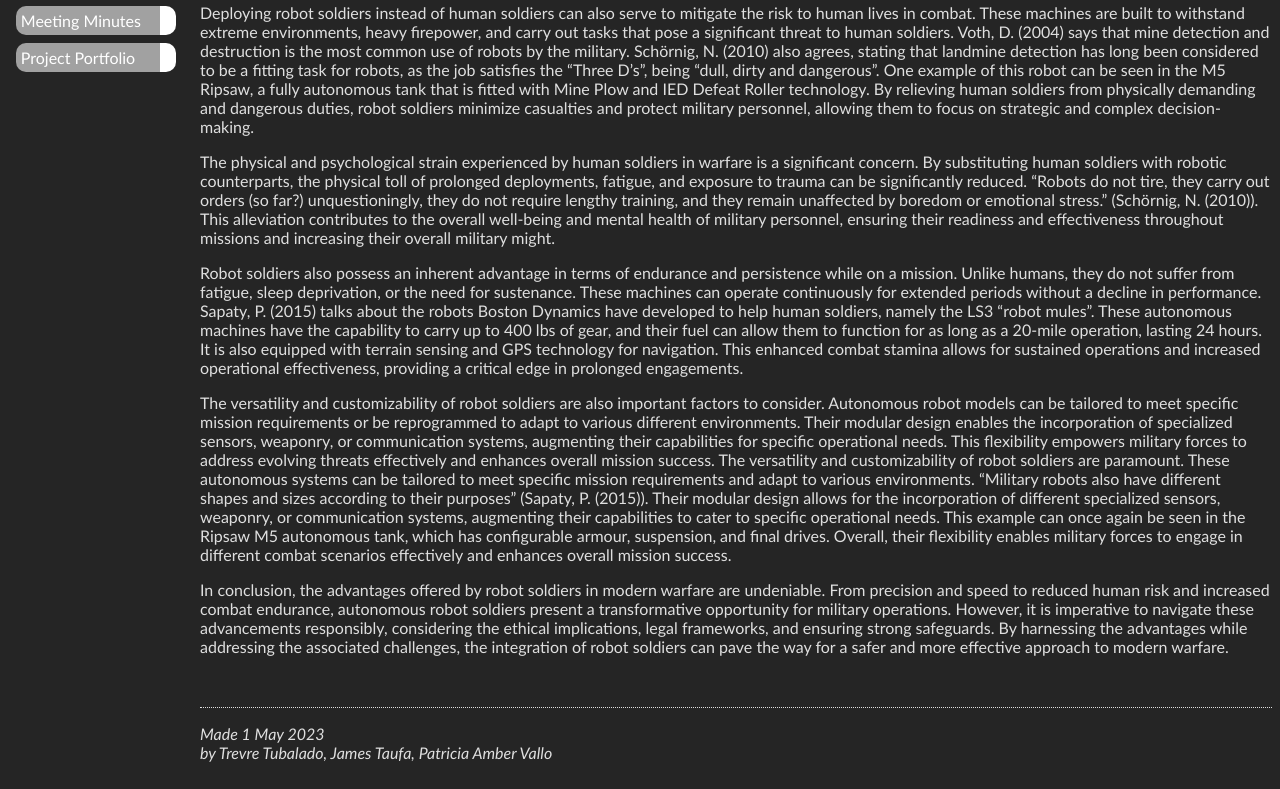
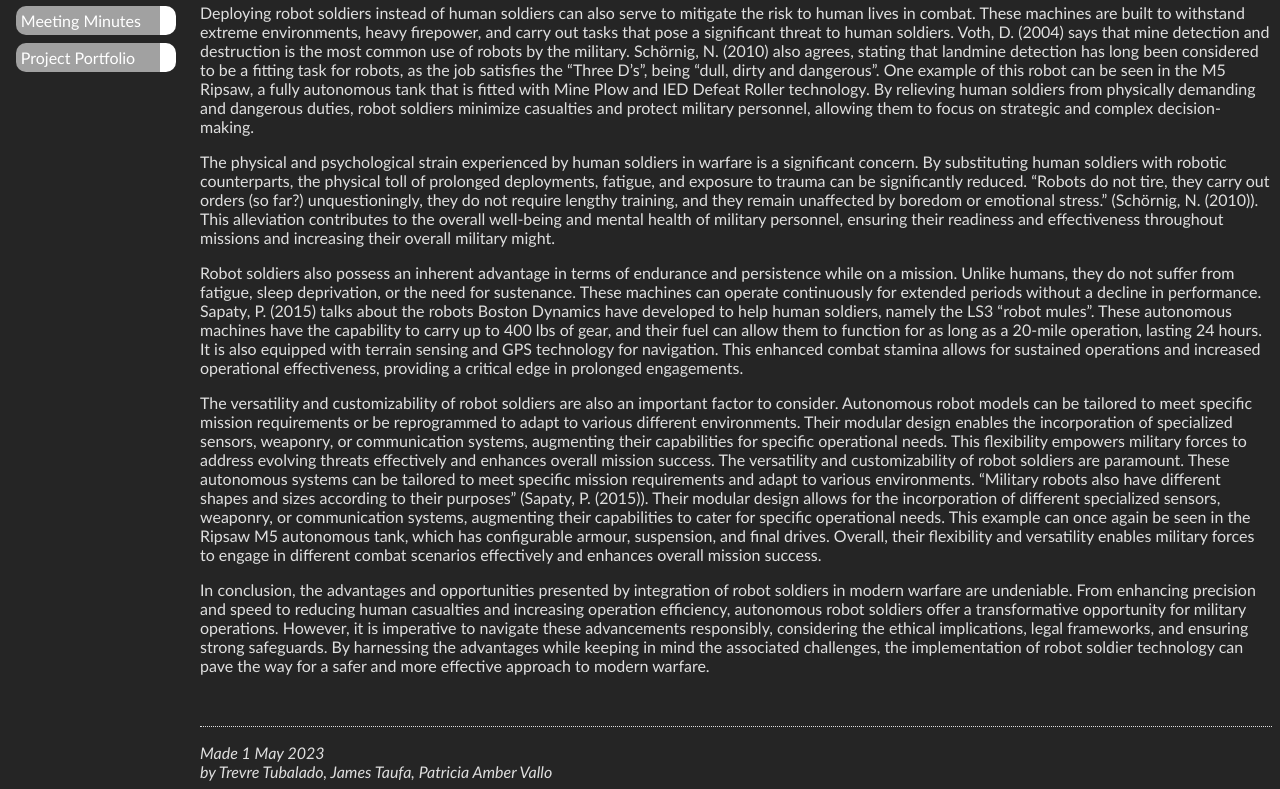
Before and after one commit to tobsywobsy/COMP501-Assignment-3, a plain HTML site: page CTiS-2023_1/misc/opportunities.html in a window 1280 px wide. Shown: the part 363-1152 px from the top of the page. Drawn offline with Linux system fonts and the light colour scheme.

Commit message:
updated some sentences

```diff
--- a/CTiS-2023_1/misc/opportunities.html
+++ b/CTiS-2023_1/misc/opportunities.html
@@ -37,9 +37,9 @@ The exponential development of autonomous weapons systems, particularly robot so
 
 <p>Robot soldiers also possess an inherent advantage in terms of endurance and persistence while on a mission. Unlike humans, they do not suffer from fatigue, sleep deprivation, or the need for sustenance. These machines can operate continuously for extended periods without a decline in performance. Sapaty, P. (2015) talks about the robots Boston Dynamics have developed to help human soldiers, namely the LS3 “robot mules”. These autonomous machines have the capability to carry up to 400 lbs of gear, and their fuel can allow them to function for as long as a 20-mile operation, lasting 24 hours. It is also equipped with terrain sensing and GPS technology for navigation. This enhanced combat stamina allows for sustained operations and increased operational effectiveness, providing a critical edge in prolonged engagements. </p>
 
-<p>The versatility and customizability of robot soldiers are also important factors to consider. Autonomous robot models can be tailored to meet specific mission requirements or be reprogrammed to adapt to various different environments. Their modular design enables the incorporation of specialized sensors, weaponry, or communication systems, augmenting their capabilities for specific operational needs. This flexibility empowers military forces to address evolving threats effectively and enhances overall mission success. The versatility and customizability of robot soldiers are paramount. These autonomous systems can be tailored to meet specific mission requirements and adapt to various environments. “Military robots also have different shapes and sizes according to their purposes” (Sapaty, P. (2015)). Their modular design allows for the incorporation of different specialized sensors, weaponry, or communication systems, augmenting their capabilities to cater to specific operational needs. This example can once again be seen in the Ripsaw M5 autonomous tank, which has configurable armour, suspension, and final drives. Overall, their flexibility enables military forces to engage in different combat scenarios effectively and enhances overall mission success.</p>
+<p>The versatility and customizability of robot soldiers are also an important factor to consider. Autonomous robot models can be tailored to meet specific mission requirements or be reprogrammed to adapt to various different environments. Their modular design enables the incorporation of specialized sensors, weaponry, or communication systems, augmenting their capabilities for specific operational needs. This flexibility empowers military forces to address evolving threats effectively and enhances overall mission success. The versatility and customizability of robot soldiers are paramount. These autonomous systems can be tailored to meet specific mission requirements and adapt to various environments. “Military robots also have different shapes and sizes according to their purposes” (Sapaty, P. (2015)). Their modular design allows for the incorporation of different specialized sensors, weaponry, or communication systems, augmenting their capabilities to cater for specific operational needs. This example can once again be seen in the Ripsaw M5 autonomous tank, which has configurable armour, suspension, and final drives. Overall, their flexibility and versatility enables military forces to engage in different combat scenarios effectively and enhances overall mission success.</p>
 
-<p>In conclusion, the advantages offered by robot soldiers in modern warfare are undeniable. From precision and speed to reduced human risk and increased combat endurance, autonomous robot soldiers present a transformative opportunity for military operations. However, it is imperative to navigate these advancements responsibly, considering the ethical implications, legal frameworks, and ensuring strong safeguards. By harnessing the advantages while addressing the associated challenges, the integration of robot soldiers can pave the way for a safer and more effective approach to modern warfare.</p>
+<p>In conclusion, the advantages and opportunities presented by integration of robot soldiers in modern warfare are undeniable. From enhancing precision and speed to reducing human casualties and increasing operation efficiency, autonomous robot soldiers offer a transformative opportunity for military operations. However, it is imperative to navigate these advancements responsibly, considering the ethical implications, legal frameworks, and ensuring strong safeguards. By harnessing the advantages while keeping in mind the associated challenges, the implementation of robot soldier technology can pave the way for a safer and more effective approach to modern warfare.</p>
 
 <br>
 
```
